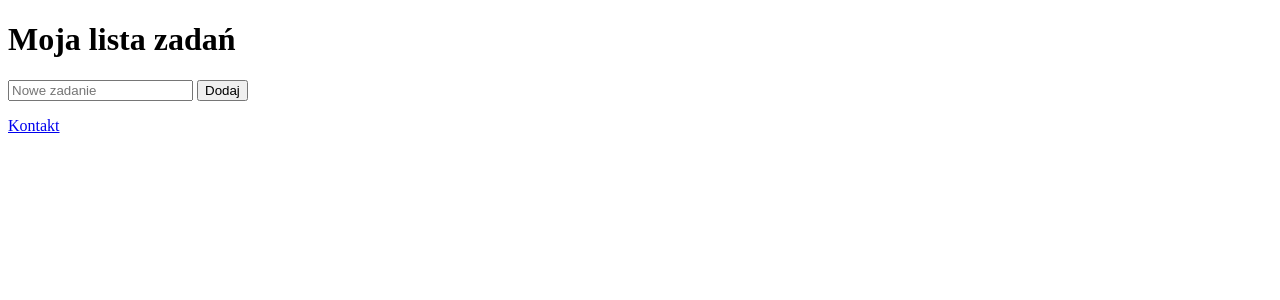
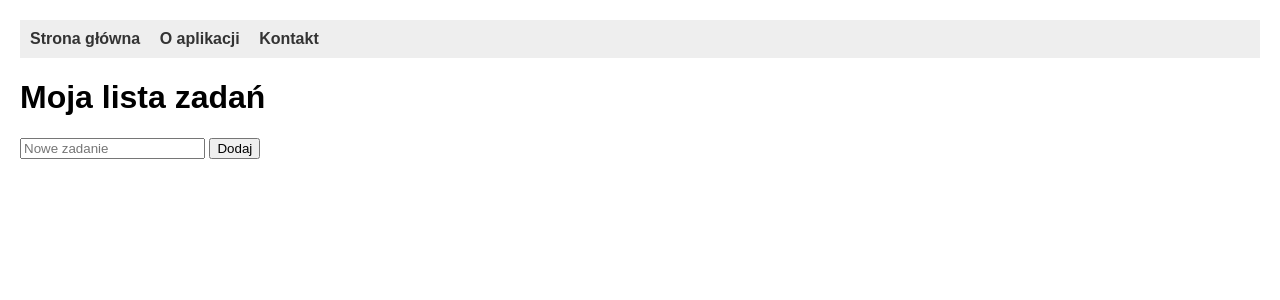
Before and after one commit to mmotyl95/todo-list, a Flask app: page / in a window 1280 px wide. Shown: the top 300 px of the page. Run offline with Flask 3, Linux system fonts and the light colour scheme.

Commit message:
dodanie menu nawigacyjnego

```diff
--- a/templates/index.html
+++ b/templates/index.html
@@ -2,8 +2,35 @@
 <html>
 <head>
     <title>Lista zadań</title>
+    <style>
+        body {
+            font-family: Arial, sans-serif;
+            margin: 20px;
+        }
+        nav {
+            background-color: #eee;
+            padding: 10px;
+            margin-bottom: 20px;
+        }
+        nav a {
+            margin-right: 15px;
+            text-decoration: none;
+            color: #333;
+            font-weight: bold;
+        }
+        nav a:hover {
+            text-decoration: underline;
+        }
+    </style>
 </head>
 <body>
+    <!-- Menu nawigacyjne -->
+    <nav>
+        <a href="/">Strona główna</a>
+        <a href="#">O aplikacji</a>
+        <a href="#">Kontakt</a>
+    </nav>
+
     <h1>Moja lista zadań</h1>
     <form action="/add" method="post">
         <input type="text" name="task" placeholder="Nowe zadanie">
@@ -14,8 +41,5 @@
             <li>{{ task }} <a href="/delete/{{ loop.index0 }}">Usuń</a></li>
         {% endfor %}
     </ul>
-    <nav>
-        <a href="contact.html">Kontakt</a>
-    </nav>
 </body>
 </html>
```
